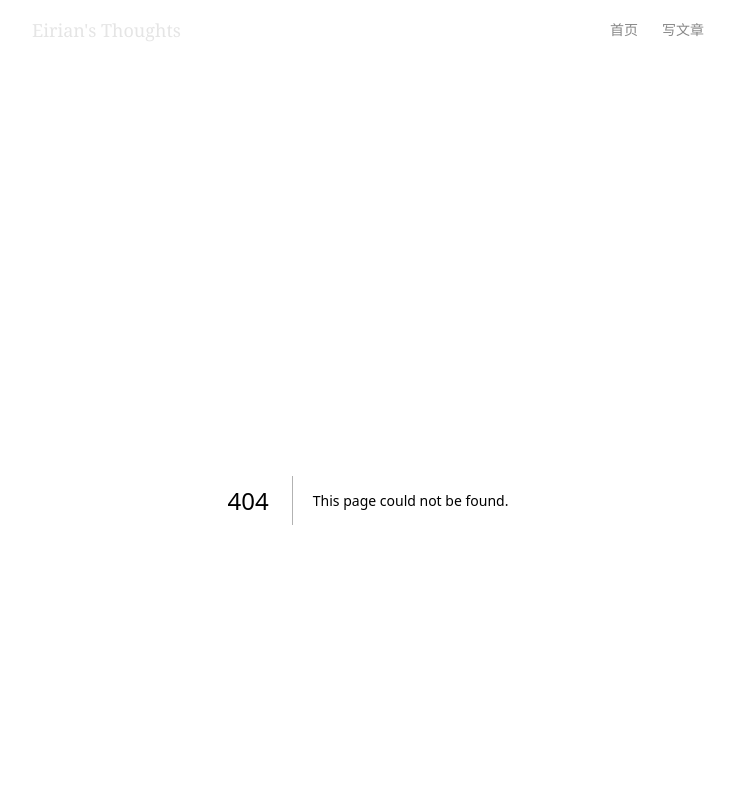
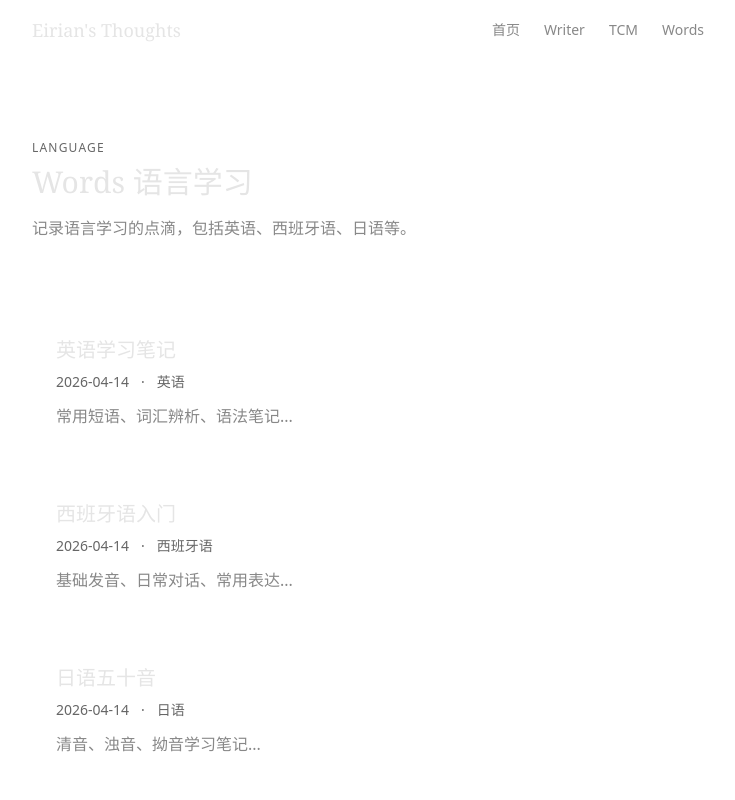
Before and after one commit to Eirian-design/my-thoughts, a Next.js app: page /words in a window 1280 px wide. Before the commit this address had no page. Shown: the top 800 px of the page, without its empty margins (272-1007 px from the left). Built offline with nearby package versions, Linux system fonts and the light colour scheme.

Commit message:
feat: 添加导航栏 Writer/TCM/Words 三个新页面

```diff
--- a/src/app/layout.tsx
+++ b/src/app/layout.tsx
@@ -33,7 +33,9 @@ export default function RootLayout({
                 </a>
                 <nav className="flex gap-6 text-sm" style={{ color: '#888' }}>
                   <a href="/" className="hover:opacity-70 transition-opacity">首页</a>
-                  <a href="/admin" className="hover:opacity-70 transition-opacity">写文章</a>
+                  <a href="/admin" className="hover:opacity-70 transition-opacity">Writer</a>
+                  <a href="/tcm" className="hover:opacity-70 transition-opacity">TCM</a>
+                  <a href="/words" className="hover:opacity-70 transition-opacity">Words</a>
                 </nav>
               </div>
             </div>
--- /dev/null
+++ b/src/app/tcm/page.tsx
@@ -0,0 +1,39 @@
+export const metadata = {
+  title: "TCM - 体质检测 | Eirian's Thoughts",
+  description: "中医体质检测",
+};
+
+export default function TCMPage() {
+  return (
+    <div className="max-w-2xl mx-auto">
+      <header className="py-10 mb-8 border-b" style={{ borderColor: '#333' }}>
+        <p className="text-xs uppercase tracking-widest mb-2" style={{ color: '#666' }}>Health</p>
+        <h1 className="text-3xl font-serif" style={{ color: '#e5e5e5' }}>TCM 体质检测</h1>
+        <p className="mt-4" style={{ color: '#888' }}>
+          了解你的体质类型，根据中医理论进行养生调理。
+        </p>
+      </header>
+
+      <div className="card rounded-lg p-8">
+        <p style={{ color: '#e5e5e5' }} className="mb-6">
+          中医体质检测问卷即将上线。通过一系列问题，帮助你了解自己的体质类型：
+        </p>
+        <ul className="space-y-3 mb-8" style={{ color: '#888' }}>
+          <li>🩺 平和质 - 健康体质</li>
+          <li>😔 气虚质 - 容易疲劳</li>
+          <li>😰 阳虚质 - 怕冷体质</li>
+          <li>🔥 阴虚质 - 容易上火</li>
+          <li>💧 痰湿质 - 湿气重</li>
+          <li>🌞 湿热质 - 容易长痘</li>
+          <li>🩸 血瘀质 - 容易淤青</li>
+          <li>😤 气郁质 - 容易抑郁</li>
+          <li>🤒 特禀质 - 过敏体质</li>
+        </ul>
+
+        <div className="p-4 rounded-lg" style={{ background: 'var(--bg-card)', borderLeft: '3px solid var(--accent)' }}>
+          <p style={{ color: '#e5e5e5' }}>🚧 问卷开发中，敬请期待...</p>
+        </div>
+      </div>
+    </div>
+  );
+}
--- /dev/null
+++ b/src/app/words/page.tsx
@@ -0,0 +1,66 @@
+export const metadata = {
+  title: "Words - 语言学习 | Eirian's Thoughts",
+  description: "语言学习笔记",
+};
+
+export default function WordsPage() {
+  return (
+    <div className="max-w-2xl mx-auto">
+      <header className="py-10 mb-8 border-b" style={{ borderColor: '#333' }}>
+        <p className="text-xs uppercase tracking-widest mb-2" style={{ color: '#666' }}>Language</p>
+        <h1 className="text-3xl font-serif" style={{ color: '#e5e5e5' }}>Words 语言学习</h1>
+        <p className="mt-4" style={{ color: '#888' }}>
+          记录语言学习的点滴，包括英语、西班牙语、日语等。
+        </p>
+      </header>
+
+      <div className="space-y-6">
+        <article className="card rounded-lg p-6 hover:opacity-80 transition-opacity">
+          <h2 className="text-xl font-serif mb-2" style={{ color: '#e5e5e5' }}>
+            英语学习笔记
+          </h2>
+          <div className="flex items-center gap-3 text-sm mb-3" style={{ color: '#666' }}>
+            <time>2026-04-14</time>
+            <span>·</span>
+            <span>英语</span>
+          </div>
+          <p style={{ color: '#888' }}>
+            常用短语、词汇辨析、语法笔记...
+          </p>
+        </article>
+
+        <article className="card rounded-lg p-6 hover:opacity-80 transition-opacity">
+          <h2 className="text-xl font-serif mb-2" style={{ color: '#e5e5e5' }}>
+            西班牙语入门
+          </h2>
+          <div className="flex items-center gap-3 text-sm mb-3" style={{ color: '#666' }}>
+            <time>2026-04-14</time>
+            <span>·</span>
+            <span>西班牙语</span>
+          </div>
+          <p style={{ color: '#888' }}>
+            基础发音、日常对话、常用表达...
+          </p>
+        </article>
+
+        <article className="card rounded-lg p-6 hover:opacity-80 transition-opacity">
+          <h2 className="text-xl font-serif mb-2" style={{ color: '#e5e5e5' }}>
+            日语五十音
+          </h2>
+          <div className="flex items-center gap-3 text-sm mb-3" style={{ color: '#666' }}>
+            <time>2026-04-14</time>
+            <span>·</span>
+            <span>日语</span>
+          </div>
+          <p style={{ color: '#888' }}>
+            清音、浊音、拗音学习笔记...
+          </p>
+        </article>
+
+        <div className="card rounded-lg p-6 text-center">
+          <p style={{ color: '#888' }}>更多内容持续更新中...</p>
+        </div>
+      </div>
+    </div>
+  );
+}
```
